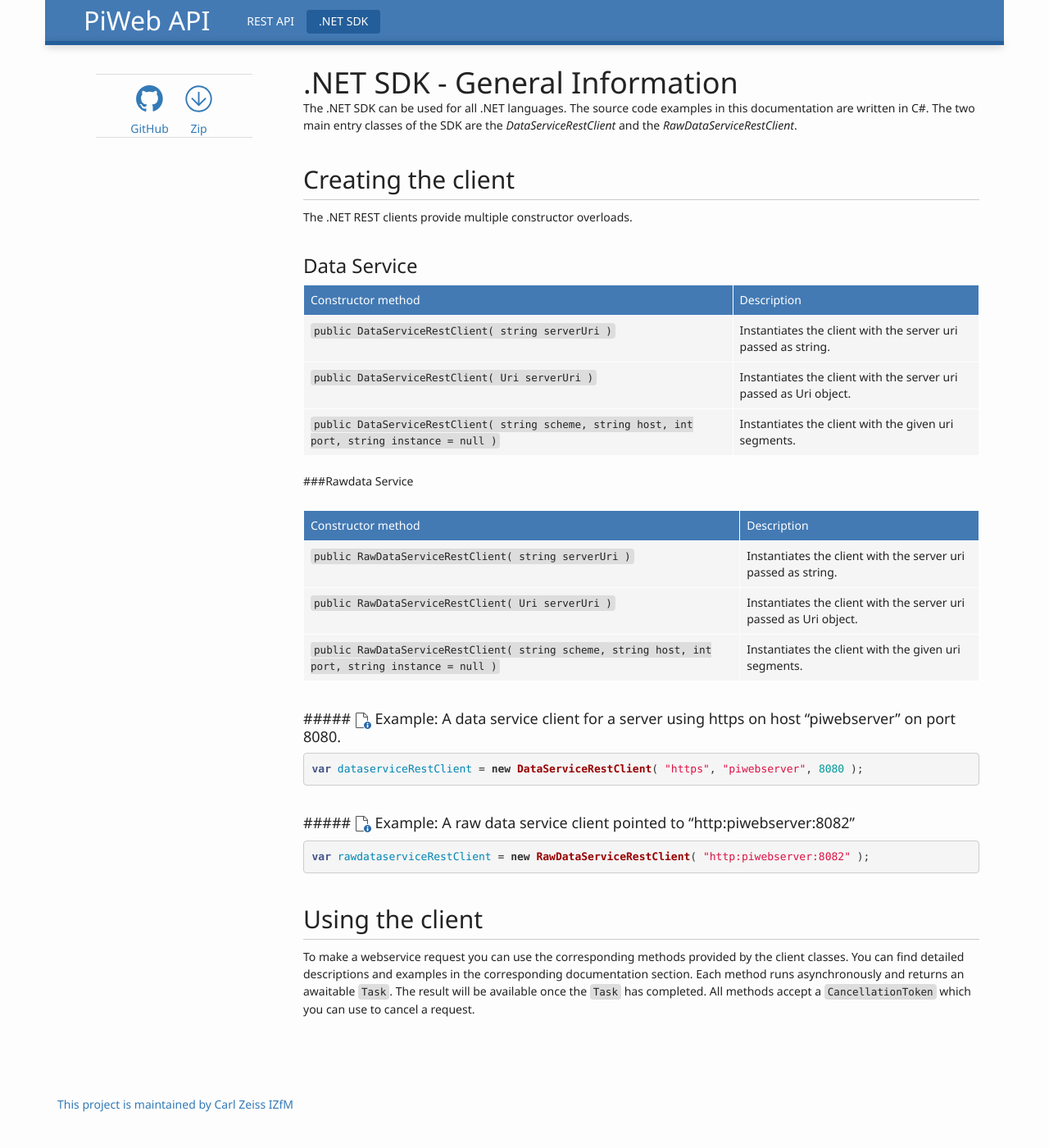
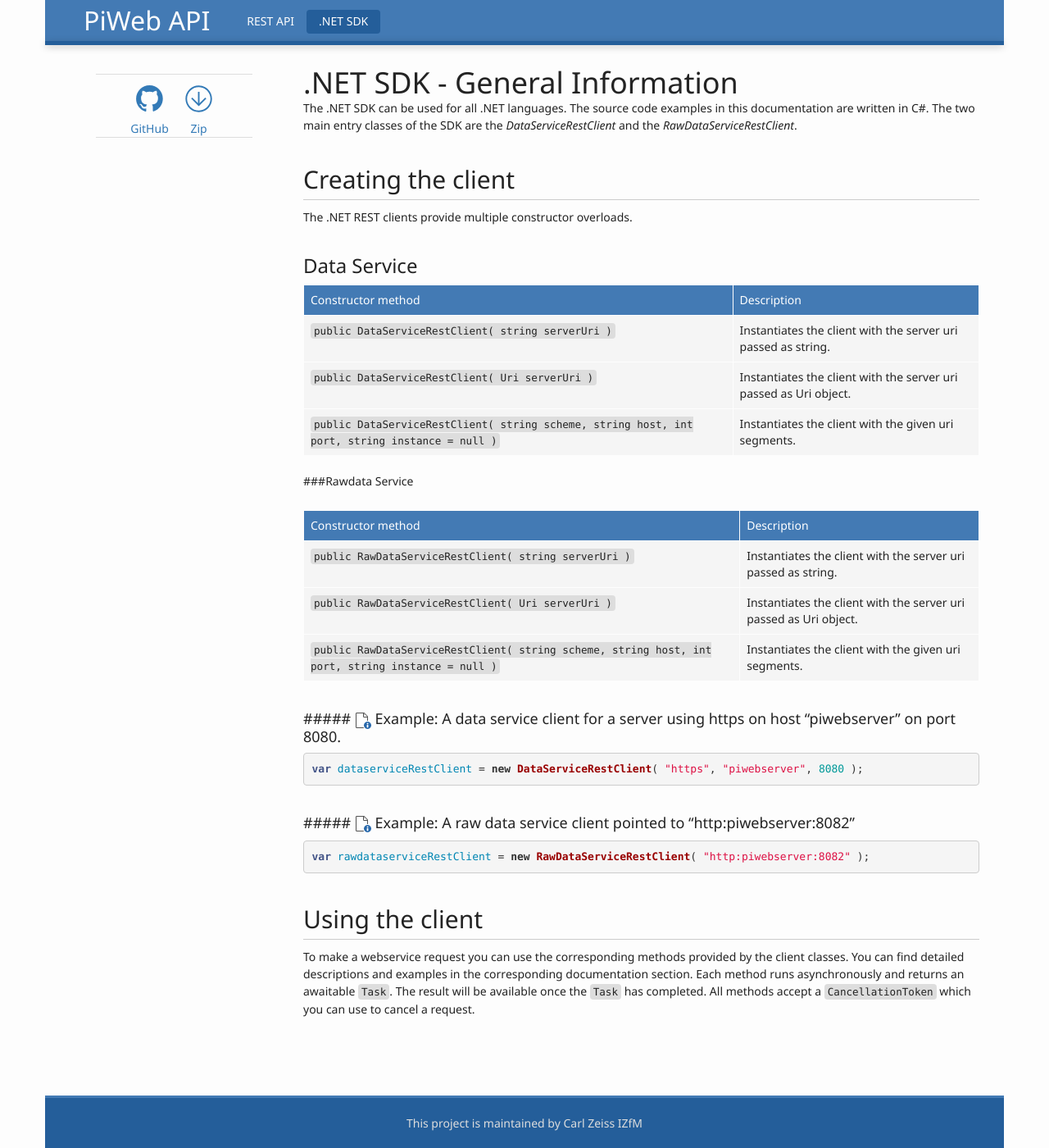
Before and after one commit to ZEISS-PiWeb/PiWeb-Api, a Jekyll site: the page built from _pages/021-netsdk-general.md, in a window 1280 px wide and 1400 px high. Shown: the whole window at 82% size. Built offline with Jekyll 4.4.1, drawn with Linux system fonts in a browser that asks for light colours.

Commit message:
Update custom-styles.css

```diff
--- a/stylesheets/custom-styles.css
+++ b/stylesheets/custom-styles.css
@@ -312,4 +312,16 @@ ul.subNavList>li>a:hover {
 .affix{
 	margin-top: -110px;
 }
+
+.footer{
+	text-align: center;
+	border-top: 3px solid #437AB4;
+  	padding: 20px;
+  	background-color: #245E9A;
 }
+
+.footer>a,
+.footer>a:hover,
+.footer>a:visited{
+	color: #DDD;
+}
```
